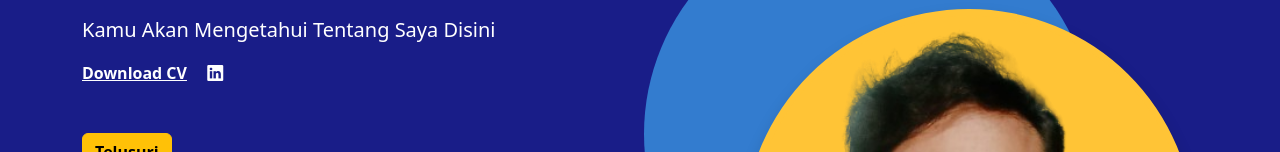
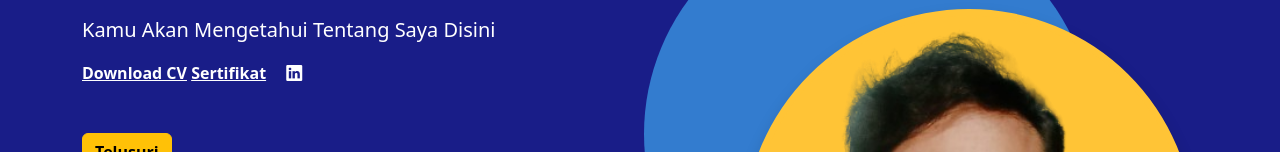
Before and after one commit to erihidayat06/erihidayat06, a plain HTML site: page index.html in a window 1280 px wide. Shown: the part 247-399 px from the top of the page. Drawn offline with nearby package versions, Linux system fonts and the light colour scheme; a script that the page names is missing.

Commit message:
Update : Menambah sertifikat

```diff
--- a/index.html
+++ b/index.html
@@ -60,6 +60,12 @@
             target="_blank"
             href="pdf/CURRICULUM VITAE Eri.pdf"
             >Download CV</a
+          >
+          <a
+            class="mt-5 text-white fw-bold"
+            target="_blank"
+            href="https://drive.google.com/drive/folders/13oiT-5IbD2t2aF8vVph5YtGcRniV_077?usp=sharing"
+            >Sertifikat</a
           >
           <a
             href="https://www.linkedin.com/in/eri-hidayat-b88653287/"
```
